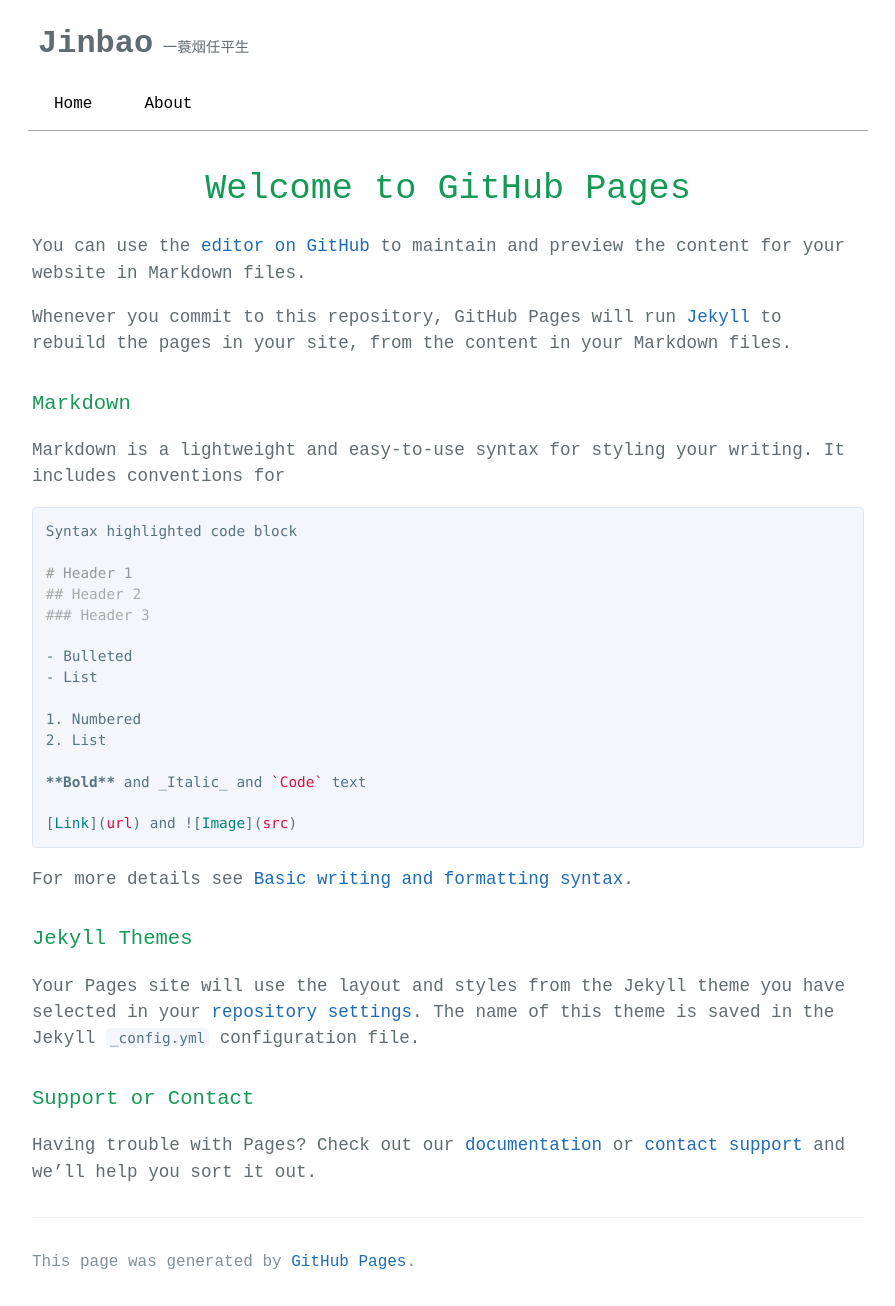
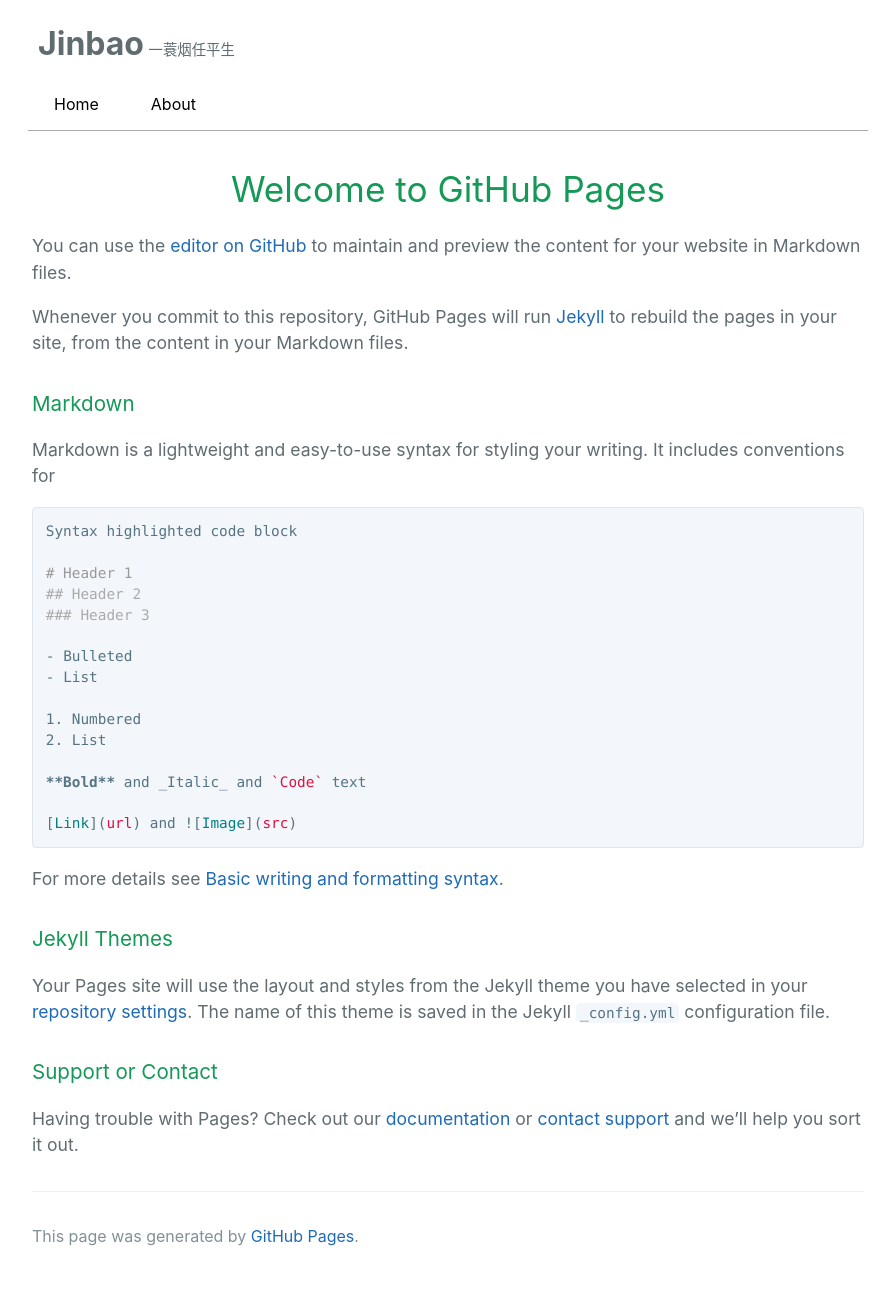
Before and after one commit to JinbaoWeb/jinbaoweb.github.io, a Jekyll site: the page built from index.md, in a window 1280 px wide. Shown: the whole page, without its empty margins (192-1087 px from the left). Built offline with Jekyll 4.4.1, drawn with Linux system fonts in a browser that asks for light colours; our own code applies the rules of GitHub Pages for plain Markdown files; after the commit the page ends 1280 px from its top, so only the background shows below that.

Commit message:
Update style.css

```diff
--- a/assets/css/style.css
+++ b/assets/css/style.css
@@ -1,6 +1,6 @@
 /*! normalize.css v3.0.2 | MIT License | git.io/normalize */
 @import url("https://fonts.googleapis.com/css?family=Open+Sans:400,700&display=swap");html {
-    font-family: Courier New, Courier, monospace;
+    font-family: -apple-system,BlinkMacSystemFont,Helvetica Neue,PingFang SC,Microsoft YaHei,Source Han Sans SC,Noto Sans CJK SC,WenQuanYi Micro Hei,sans-serif;
     -ms-text-size-adjust: 100%;
     -webkit-text-size-adjust: 100%
 }
```
